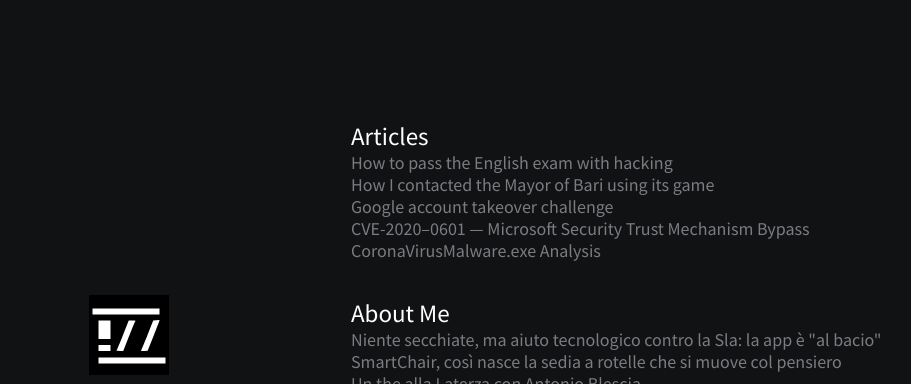
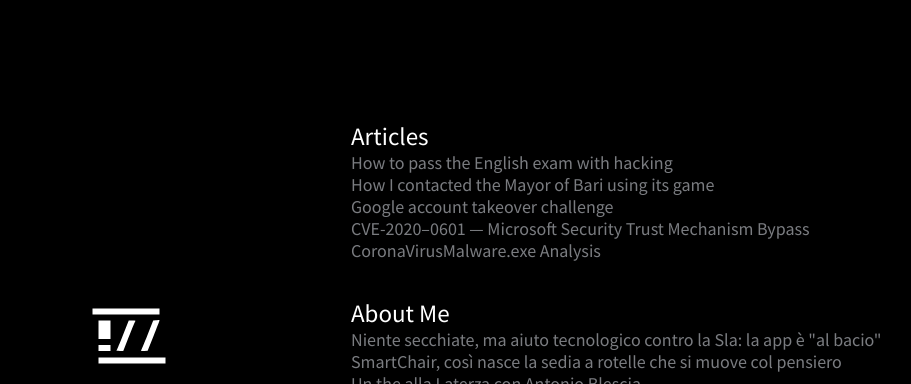
Before and after one commit to nocommentlab/nocommentlab.github.io, a plain HTML site: page index.html in a window 1280 px wide. Shown: the top 384 px of the page, without its empty margins (289-1200 px from the left). Drawn offline with Linux system fonts and the light colour scheme.

Commit message:
Fixed hidden overflow on html tag

```diff
--- a/css/index.css
+++ b/css/index.css
@@ -14,11 +14,10 @@
 
 html {
   height: 100%;
-  overflow-y: hidden;
 }
 
 body {
-  background: #101214;
+  background: #000;
   font-size: 18px;
   -webkit-text-size-adjust: 100%;
   color: #7A7C80;
```
